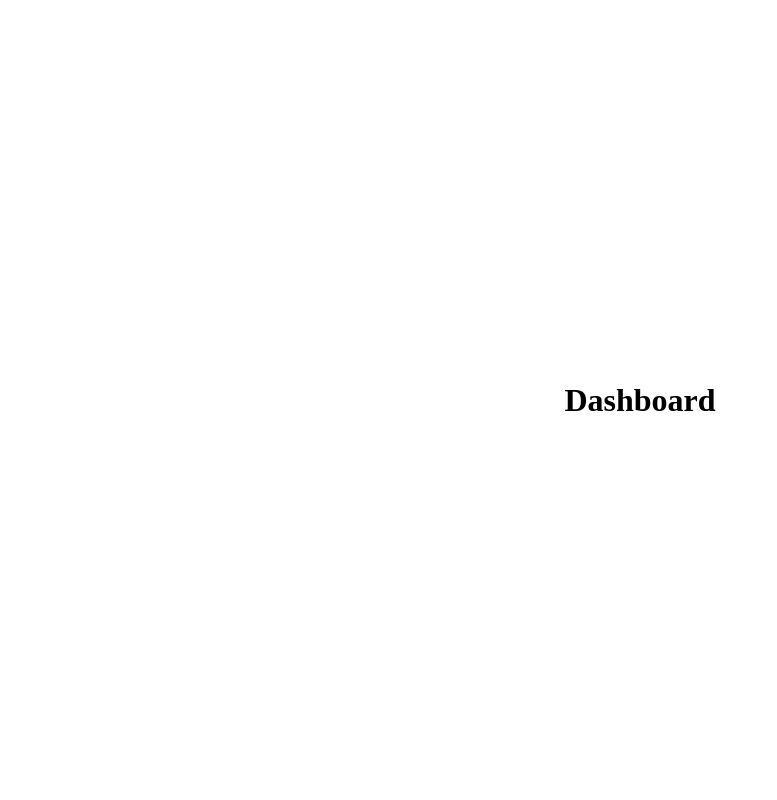
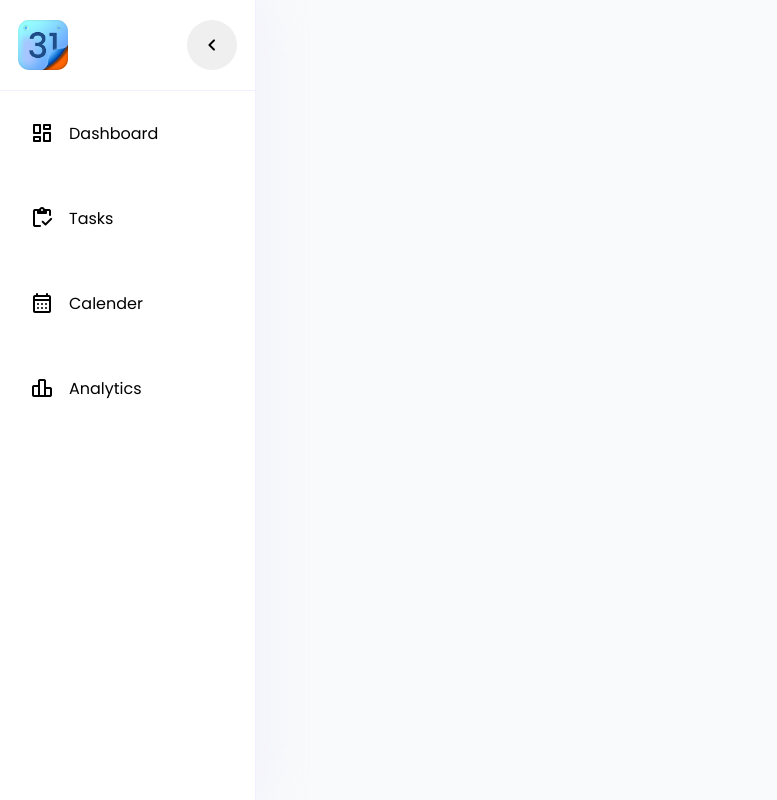
Before and after one commit to ZeroaNinea/Day-Planning, a plain HTML site: page frontend/Pages/Dashboard/Dashboard.html in a window 1280 px wide. Shown: the whole page, without its empty margins (0-777 px from the left). Drawn offline with nearby package versions, Linux system fonts and the light colour scheme; a web font is replaced by a local one.

Commit message:
Dashboard page updated

```diff
--- a/frontend/Pages/Dashboard/Dashboard.css
+++ b/frontend/Pages/Dashboard/Dashboard.css
@@ -0,0 +1,149 @@
+*
+{
+    font-family: 'Poppins', 'Sans-serif';
+}
+
+body
+{
+    background-color: var(--bg);
+
+    display: flex;
+    justify-content: unset;
+    align-items: unset;
+}
+
+    .sidebar
+    {
+        position: sticky;
+        top: auto;
+        left: 0px;
+
+        background-color: var(--surface);
+
+        border-right: 1px solid #f1f0ff;
+        box-shadow: 0px 0px 50px #e0deff6c;
+
+        height: 100vh;
+        width: 20%;
+
+        padding: auto
+        ;
+
+        transition: all 200ms ease-in-out;
+    }
+
+        .collapsed
+        {
+            width: 90px;
+            transition: width 200ms ease-in-out;
+        }
+
+        .sidebar__header
+        {
+            display: flex;
+            padding: 20px 18px;
+            align-items: center;
+            justify-content: space-between;
+            border-bottom: 1px solid #f1f0ff;
+        }
+
+            .header-logo
+            {
+                max-height: 50px;
+                width: auto;
+                aspect-ratio: 1 / 1;
+            }
+
+                .collapsed .header-logo
+                {
+                    display: none;
+                    transition: all 200ms ease-in-out;
+                }
+
+                .sidebar-toggle
+                {
+                    height: 50px;
+                    width: 50px;
+                    aspect-ratio: 1 / 1;
+                    display: flex;
+                    padding: 5px;
+                    border: none;
+                    border-radius: 50%;
+                    display: flex;
+                    justify-content: center;
+                    align-items: center;
+                    text-align: center;
+                    transition: all 200ms ease-in-out;
+                }
+
+                    .collapsed .sidebar-toggle-icon
+                    {
+                        transform: rotate(180deg);
+                        transition: all 200ms ease-in-out;
+                    }
+
+                    .sidebar-toggle:hover
+                    {
+                        box-shadow: 0px 2px 5px #b5afff;
+                        transform: translateY(-3px);
+                        cursor: pointer;
+                    }
+
+                    .sidebar-toggle:active
+                    {
+                        box-shadow: none;
+                        transform: none;
+                    }
+
+        .sidebar__content
+        {
+            padding: 10px;
+            overflow: hidden auto;
+            scrollbar-width: thin;
+            scrollbar-color: var(--primary) transparent;
+        }
+
+        .menu-list
+        {
+            display: flex;
+            justify-content: stretch;
+            flex-direction: column;
+            gap: 20px;
+        }
+
+
+            .menu-item
+            {
+                display: flex;
+                border-radius: 10px;
+                padding: 20px;
+                transition: all 200ms ;
+            }
+
+                .collapsed .menu-item
+                {
+                    display: flex;
+                    justify-content: center;
+                    align-items: center;
+                }
+
+                .menu-item:hover, .menu-item:active
+                {
+                    background-color: #4F46E5;
+                    box-shadow: 0px 0px 5px var(--primary);
+                    color: white;
+                }
+
+                .collapsed .menu-labels
+                {
+                    display: none;
+                    transition: all 200ms ease-in-out;
+                }
+
+            .menu-links
+            {
+                display: flex;
+                justify-content: center;
+                align-items: start;
+                gap: 15px;
+            }
--- a/frontend/Pages/Dashboard/Dashboard.html
+++ b/frontend/Pages/Dashboard/Dashboard.html
@@ -29,9 +29,79 @@
       href="https://fonts.googleapis.com/css2?family=Boldonse&family=Poppins:ital,wght@0,100;0,200;0,300;0,400;0,500;0,600;0,700;0,800;0,900;1,100;1,200;1,300;1,400;1,500;1,600;1,700;1,800;1,900&display=swap"
       rel="stylesheet"
     />
+
+    <link rel="stylesheet" href="https://fonts.googleapis.com/css2?family=Material+Symbols+Rounded:opsz,wght,FILL,GRAD@24,400,0,0" />
+
   </head>
 
   <body>
-    <h1>Dashboard</h1>
+
+    <aside class="sidebar">
+
+      <header class="sidebar__header">
+
+        <img class="header-logo" src="../../Media/Logo/Day-Manager-icon.png" alt="Daymanager Logo">
+
+        <button class="sidebar-toggle" id="sidebar-toggle">
+          <span class="material-symbols-rounded sidebar-toggle-icon">chevron_left</span>
+        </button>
+
+      </header>
+
+      <div class="sidebar__content">
+
+        <ul class="menu-list">
+
+          <li class="menu-item">
+
+            <a href="#" class="dashboard-link menu-links">
+
+              <span class="dashboard-icon material-symbols-rounded">dashboard</span>
+              <span class="dashboard-label menu-labels">Dashboard</span>
+
+            </a>
+
+          </li>
+
+          <li class="menu-item">
+
+            <a href="#" class="tasks-link menu-links">
+
+              <span class="tasks-link material-symbols-rounded">inventory</span>
+              <span class="tasks-link-label menu-labels">Tasks</span>
+
+            </a>
+
+          </li>
+
+          <li class="menu-item">
+
+            <a href="#" class="calender-link menu-links">
+
+              <span class="calender-icon material-symbols-rounded">calendar_month</span>
+              <span class="calender-label menu-labels">Calender</span>
+
+            </a>
+
+          </li>
+
+          <li class="menu-item">
+
+            <a href="#" class="analytics-link menu-links">
+
+              <span class="analytics-icon material-symbols-rounded">leaderboard</span>
+              <span class="analytics-label menu-labels">Analytics</span>
+
+            </a>
+
+          </li>
+
+        </ul>
+
+      </div>
+
+    </aside>
+
+    <script src="Dashboard.js"></script>
   </body>
 </html>
--- /dev/null
+++ b/frontend/Pages/Dashboard/Dashboard.js
@@ -0,0 +1,7 @@
+const sidebar = document.querySelector(".sidebar");
+const sidebarToggletBtn = document.querySelector("#sidebar-toggle")
+
+sidebarToggletBtn.addEventListener("click" , () => {
+        sidebar.classList.toggle("collapsed")
+    }
+)
```
